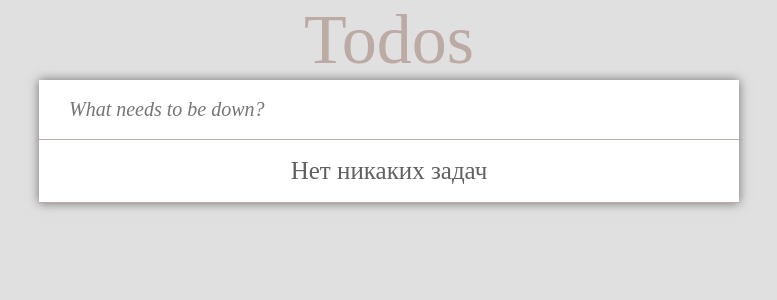
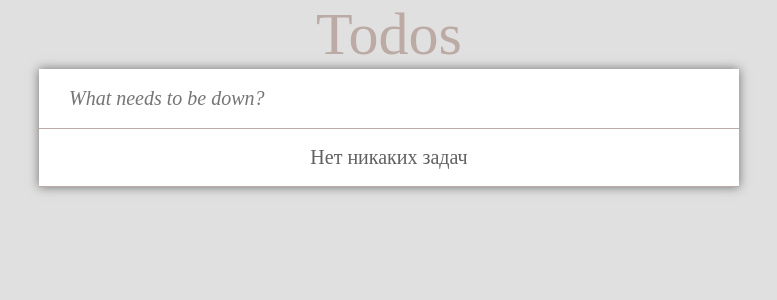
Before and after one commit to GuerdySSS/TodoApp, a Vue app: page / in a window 1280 px wide. Shown: the top 300 px of the page, without its empty margins (251-1028 px from the left). Built offline with nearby package versions, Linux system fonts and the light colour scheme.

Commit message:
adaptive done

```diff
--- a/src/App.vue
+++ b/src/App.vue
@@ -126,13 +126,17 @@ export default {
   @mixin todos {
     padding: 10px 30px;
     color: #616161;
-    font-size: 25px;
+    font-size: 20px;
     font-weight: 500;
     align-items: center;
     border-bottom: 1px solid #bcaaa4;
+
+    @media(max-width: 560px) {
+      font-size: 15px;
+      padding: 10px 15px;
+    }
   }
   .app {
-    // width: 100%;
     min-height: 100%;
     background-color: #e0e0e0;
     user-select: none;
@@ -142,16 +146,12 @@ export default {
     }
 
     &__header {
-      font-size: 70px;
+      font-size: 60px;
       text-align: center;
       color: #bcaaa4;
 
-      @media(max-width: 1024px) {
-        font-size: 50px;
-      }
-
-      @media(max-width: 480px) {
-        font-size: 37px;
+      @media(max-width: 560px) {
+        font-size: 35px;
       }
     }
 
@@ -162,7 +162,7 @@ export default {
       box-shadow: 0 0 10px rgba(0,0,0,0.5);
 
       &__todo-list {
-        max-height: 408px;
+        max-height: 400px;
         overflow: auto;
 
         &::-webkit-scrollbar {
@@ -184,6 +184,10 @@ export default {
         border-bottom: 1px solid #bcaaa4;
         outline: none;
         color: #616161;
+
+        @media(max-width: 560px) {
+          font-size: 15px;
+        }
 
         &::placeholder {
           font-style: italic;
@@ -218,34 +222,49 @@ export default {
           margin-left: auto;
           cursor: pointer;
           font-size: 35px;
+
+          @media(max-width: 560px) {
+            font-size: 22px;
+          }
         }
 
         &__ended {
           margin-right: 20px;
           cursor: pointer;
-          height: 40px;
-          width: 40px;
+          min-height: 35px;
+          min-width: 35px;
           border-radius: 50%;
           border: 1px solid #bcaaa4;
-          text-align: center;
+          display: flex;
           color: white;
+          justify-content: center;
+          align-items: center;
+          font-size: 25px;
+
+          @media(max-width: 560px) {
+            min-height: 25px;
+            min-width: 25px;
+            font-size: 15px;
+          }
 
           &_active {
             color: #43a047;
           }
         }
 
+        &__count {
+          @media(max-width: 560px) {
+            font-size: 15px;
+          }
+        }
+
         &__filter {
           display: flex;
-          margin: 0 auto;
+          margin: 0;
           align-items: center;
 
-          @media(max-width: 561px) {
-            margin: 0;
-          }
-
-          @media(max-width: 411px) {
-            margin: 5px auto;
+          @media(max-width: 333px) {
+            margin: 5px 0;
           }
         }
 
@@ -258,6 +277,10 @@ export default {
           border: none;
           border: 1px solid white;
           font-size: 20px;
+
+          @media(max-width: 560px) {
+            font-size: 15px;
+          }
 
           &_disabled {
             pointer-events: none;
@@ -285,7 +308,11 @@ export default {
         font-size: 20px;
         border-top: 1px solid #bcaaa4;
         flex-wrap: wrap;
-        justify-content: space-around;
+        justify-content: space-between;
+
+        @media(max-width: 465px) {
+          justify-content: space-around;
+        }
       }
     }
   }
```
